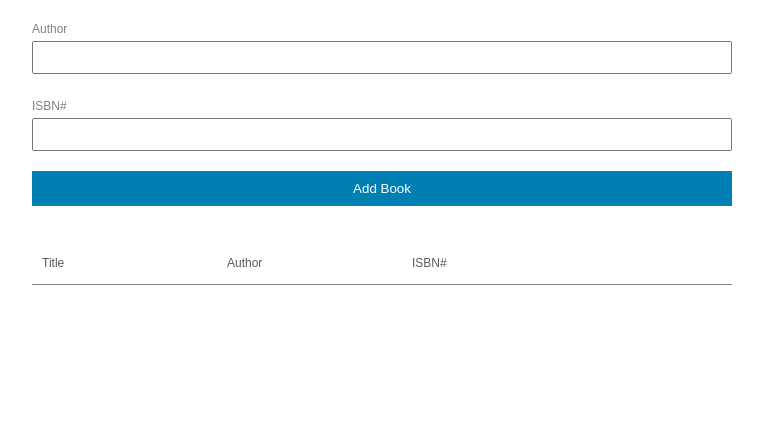
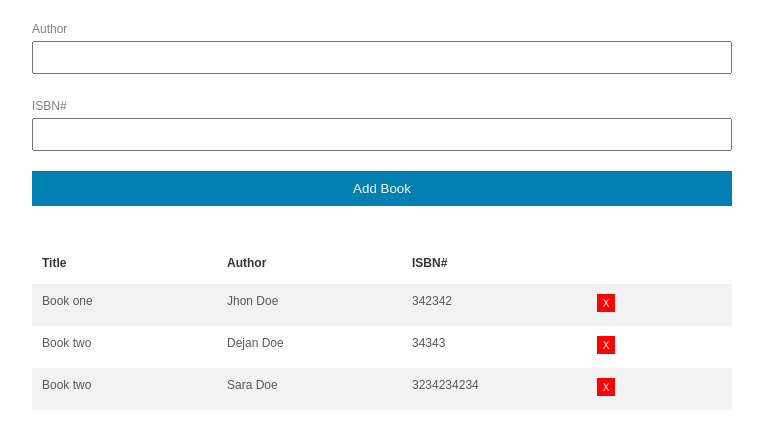
Before and after one commit to Dejan85/-BookList-App, a plain HTML site: page index.html in a window 1280 px wide. Shown: the part 178-626 px from the top of the page, without its empty margins (258-1021 px from the left). Drawn offline with Linux system fonts and the light colour scheme.

Commit message:
table style done

```diff
--- a/index.html
+++ b/index.html
@@ -67,5 +67,6 @@
       </section>
     </main>
   </body>
-  <script src="./js/main.js"></script>
+  <!-- <script src="./js/main.js"></script> -->
+  <script src="./js/brad.js"></script>
 </html>
--- /dev/null
+++ b/js/brad.js
@@ -0,0 +1,59 @@
+// Book Class: Represents a Book
+class Book {
+  constructor(title, author, isbn) {
+    this.title = title;
+    this.author = author;
+    this.isbn = isbn;
+  }
+}
+
+// UI Class: Handle UI Task
+class UI {
+  static displayBooks() {
+    const StoriedBooks = [
+      {
+        title: 'Book one',
+        author: 'Jhon Doe',
+        isbn: '342342'
+      },
+      {
+        title: 'Book two',
+        author: 'Dejan Doe',
+        isbn: '34343'
+      },
+      {
+        title: 'Book two',
+        author: 'Sara Doe',
+        isbn: '3234234234'
+      }
+    ];
+
+    const books = StoriedBooks;
+
+    books.forEach(book => UI.addBookToList(book));
+  }
+
+  static addBookToList(book) {
+    const list = document.querySelector('.book-list');
+
+    const row = document.createElement('tr');
+
+    row.innerHTML = `
+          <td>${book.title}</td>
+          <td>${book.author}</td>
+          <td>${book.isbn}</td>
+          <td><a href="#" class="table-button">X</a></td>
+        `;
+
+    list.appendChild(row);
+  }
+}
+
+// Store Class: Handles Storage
+
+// Event: Display Books
+document.addEventListener('DOMContentLoaded', UI.displayBooks);
+
+// Event: Add a Book
+
+// Event: Remove a Book
--- a/scss/abstract/_variables.scss
+++ b/scss/abstract/_variables.scss
@@ -2,7 +2,10 @@
 $color-primary: #0080b2;
 $color-span: #077daa;
 $color-label-font: rgb(128, 128, 128);
-$color-table-font: rgb(90, 90, 90);
+$color-table-font-light: rgb(90, 90, 90);
+$color-table-font-dark: rgb(54, 54, 54);
+$color-table-tbody-tr-background: #f3f2f3;
+$color-table-border-top: #797979;
 
 // font
 $header-font-size: 5rem;
--- a/scss/base/_typograpfy.scss
+++ b/scss/base/_typograpfy.scss
@@ -27,12 +27,27 @@ header {
     thead {
       tr {
         th {
-          color: $color-table-font;
+          color: $color-table-font-dark;
           font-size: $table-font-size;
-          font-weight: 400;
+          font-weight: 600;
           text-align: left;
         }
       }
     }
   }
+
+  tbody {
+    tr {
+      td {
+        font-size: $table-font-size;
+        color: $color-table-font-light;
+        a {
+          text-align: center;
+          color: white;
+          font-size: 1rem;
+          text-decoration: none;
+        }
+      }
+    }
+  }
 }
--- a/scss/components/_button.scss
+++ b/scss/components/_button.scss
@@ -5,3 +5,17 @@
   padding: 1rem;
   color: white;
 }
+.table-button {
+  display: flex;
+  background: red;
+  width: 1.8rem;
+  height: 1.8rem;
+  justify-content: center;
+  align-items: center;
+
+  &:hover {
+    background: rgb(214, 7, 7);
+  }
+}
+
+// <td><a href="#" class="btn btn-danger btn-sm delete">X</a></td>
--- a/scss/components/_table.scss
+++ b/scss/components/_table.scss
@@ -6,7 +6,6 @@
 
     thead {
       display: block;
-      border-bottom: 1px solid gray;
       padding: 5rem 0 1rem 0;
       tr {
         display: block;
@@ -21,5 +20,30 @@
         }
       }
     }
+
+    tbody {
+      display: block;
+      border-top: $color-table-font-dark;
+
+      tr {
+        display: block;
+        width: 100%;
+        @include clearfix;
+
+        &:nth-of-type(odd) {
+          background: $color-table-tbody-tr-background;
+        }
+
+        td {
+          float: left;
+          width: 20%;
+          padding: 1rem;
+
+          &:not(:first-child) {
+            margin-left: 4.5rem;
+          }
+        }
+      }
+    }
   }
 }
```
Also changed, not shown: js/main.js (+11 -1 lines), scss/main.css, 1 other file.
